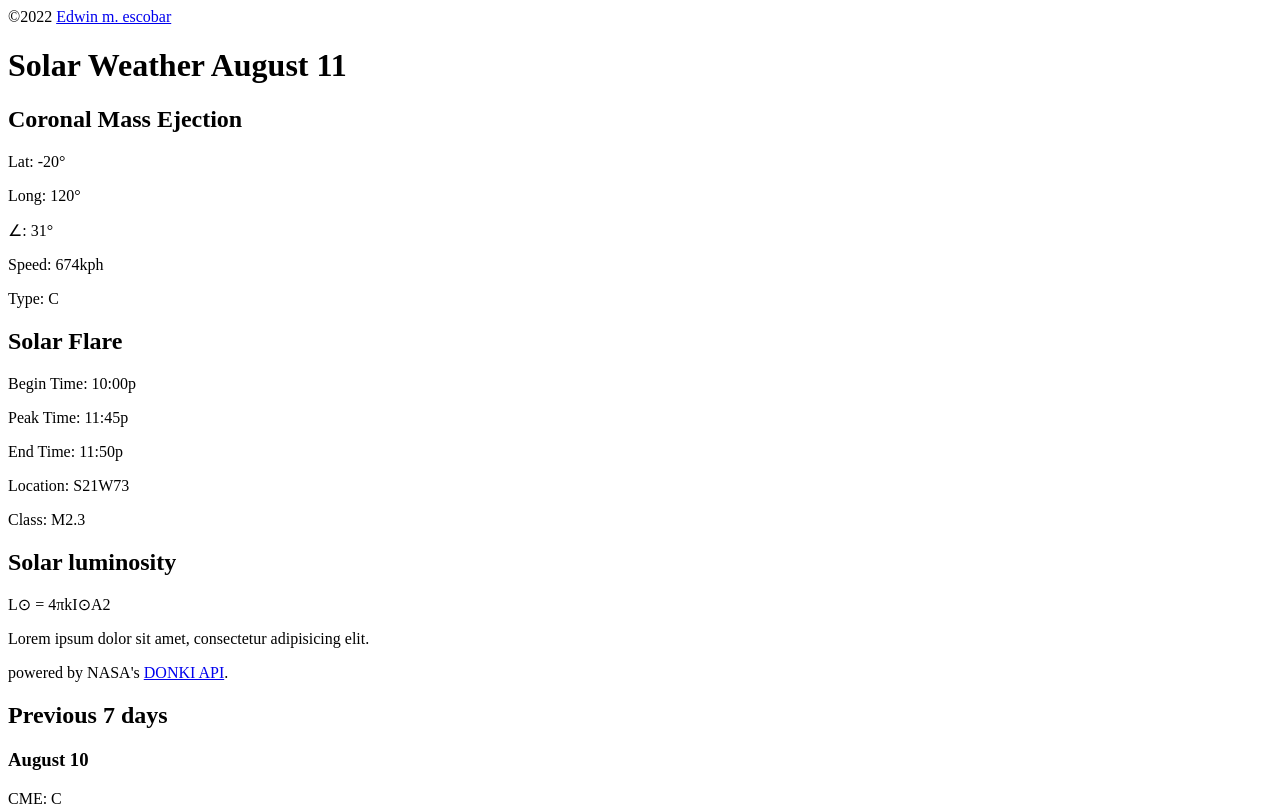
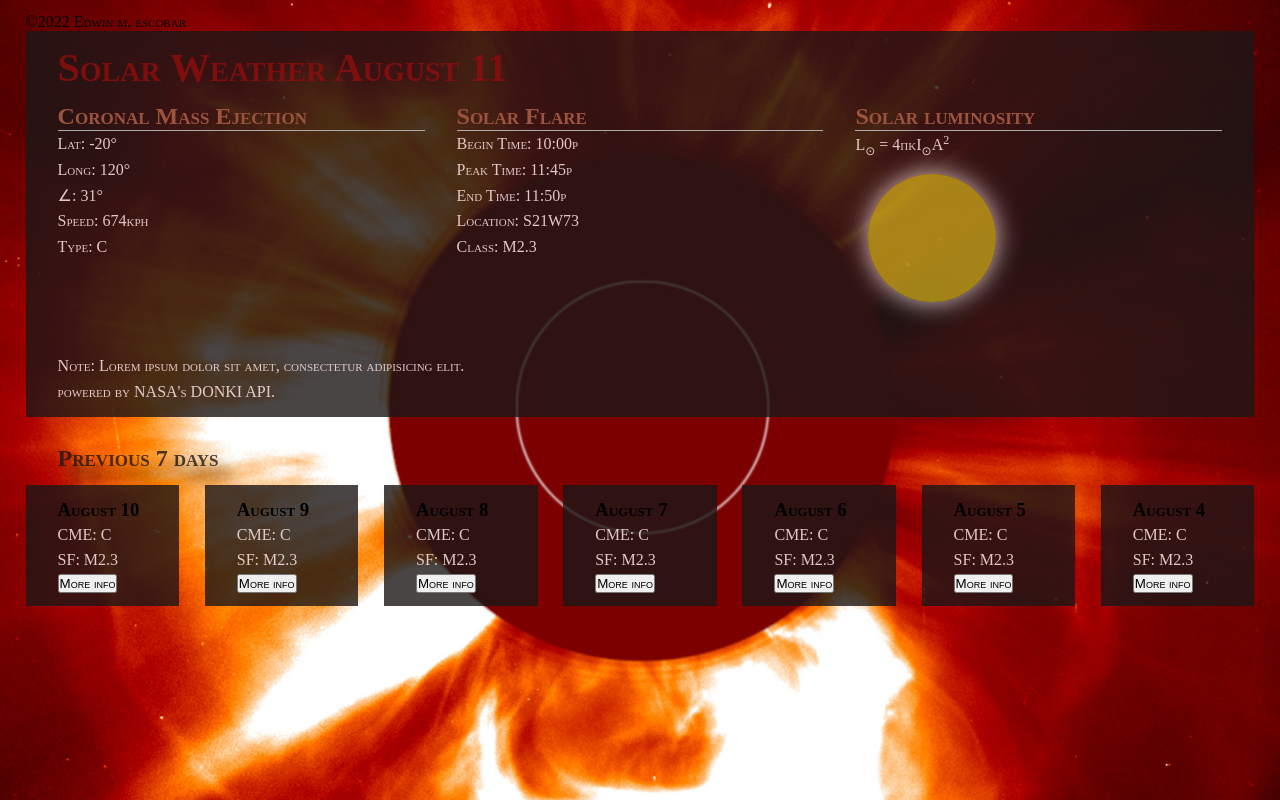
Before and after one commit to escowin/sun-tracker, a plain HTML site: page index.html in a window 1280 px wide. Shown: the top 811 px of the page. Drawn offline with Linux system fonts and the light colour scheme.

Commit message:
css | set up initial typography & grid styles

```diff
--- a/assets/css/styles.css
+++ b/assets/css/styles.css
@@ -0,0 +1,106 @@
+*, *:after {
+    box-sizing: border-box;
+    margin: 0;
+    padding: 0;
+    font-variant: small-caps;
+}
+
+:root {
+    --primary: rgba(28, 23, 23, .8);
+    --secondary: rgba(245, 220, 220, 0.9);
+    --tertiary: rgba(134, 14, 14, 0.9);
+    --accent: rgb(156, 84, 62);
+    --grey: rgb(171, 171, 171);
+}
+
+/* typography */
+#header {
+    color: var(--tertiary);
+    font-size: 2.5rem;
+}
+
+.subheader {
+    color: var(--accent);
+    border-bottom: 1px solid var(--grey);
+}
+
+p {
+    line-height: 1.6;
+    color: var(--secondary);
+}
+
+a {
+    text-decoration: none;
+    color: inherit;
+}
+
+.sub, .sup {
+    font-size: .75rem;
+}
+
+.sub {
+    vertical-align: sub;
+}
+
+.sup {
+    vertical-align: super;
+}
+
+body {
+    background-image: url(../../assets/images/background.jpg);
+    background-position: center;
+    background-size: cover;
+    background-attachment: fixed;
+    padding: 1vw 2vw;
+}
+
+#current-weather, .previous-day {
+    background-color: var(--primary);
+    padding: 1vw 2.5vw;
+}
+
+#current-weather, #previous-weather, #previous-days {
+    display: grid;
+}
+
+#current-weather {
+    grid-template-columns: repeat(3, 1fr);
+    gap: 1vw 2.5vw;
+    justify-content: center;
+}
+
+#header, #info {
+    grid-column: span 3;
+}
+
+
+#sun {
+    background-color: rgba(255, 214, 29, 0.577);
+    border-radius: 50%;
+    box-shadow: 0 0 2vw var(--secondary);
+    height: 10vw;
+    width: 10vw;
+    margin: 1vw;
+}
+
+#info {
+    padding-top: 2vw;
+}
+
+#previous-weather, #previous-days {
+    grid-template-columns: repeat(7, 1fr);
+    justify-content: center;
+    line-height: 1.25;
+}
+
+#previous-header {
+    padding: 2vw 0 1vw 2.5vw;
+    grid-column: span 7;
+    color: var(--primary);
+    text-shadow: 1vw 1vw 1vw var(--primary);
+}
+
+#previous-days {
+    grid-column: span 7;
+    gap: 2vw;
+}
--- a/index.html
+++ b/index.html
@@ -14,7 +14,7 @@
     </header>
     <main id="current-weather">
         <!-- temporary hardcoded values -->
-        <h1 class="title">Solar Weather <span class="current-date">August 11</span></h1>
+        <h1 id="header">Solar Weather <span class="current-date">August 11</span></h1>
 
         <section id="coronal-mass-ejection">
             <h2 class="subheader">Coronal Mass Ejection</h2>
@@ -34,21 +34,21 @@
             <p class="sf-intensity">Class: M2.3</p>
         </section>
 
-        <section id="solar-conditions">
-            <h2 class="luminosity">Solar luminosity</h2>
+        <section id="solar-luminosity">
+            <h2 class="subheader">Solar luminosity</h2>
             <p class="magnitude">L<span class="sub">&#8857;</span> = 4&#960;kI<span class="sub">&#8857;</span>A<span class="sup">2</span></p>
-            <div class="sun"></div>
+            <div id="sun"></div>
         </section>
 
-        <section class="info">
-            <p class="cme-note">Lorem ipsum dolor sit amet, consectetur adipisicing elit.</p>
+        <section id="info">
+            <p class="cme-note">Note: Lorem ipsum dolor sit amet, consectetur adipisicing elit.</p>
             <p>powered by NASA's <a href="#">DONKI API</a>.</p>
         </section>
     </main>
 
     <footer id="previous-weather">
-        <h2 class="title">Previous 7 days</h2>
-        <section class="previous-days">
+        <h2 id="previous-header">Previous 7 days</h2>
+        <section id="previous-days">
             <article class="previous-day">
                 <h3 class="previous-date">August 10</h3>
                 <p class="previous-cme-type">CME: C</p>
@@ -59,35 +59,42 @@
             <article class="previous-day">
                 <h3 class="previous-date">August 9</h3>
                 <p class="previous-cme-type">CME: C</p>
-                <p class="prprevious-sf-type">SF: M2.3</p>
+                <p class="previous-sf-type">SF: M2.3</p>
                 <button class="previous-info">More info</button>
             </article>
 
             <article class="previous-day">
                 <h3 class="previous-date">August 8</h3>
                 <p class="previous-cme-type">CME: C</p>
-                <p class="prprevious-sf-type">SF: M2.3</p>
+                <p class="previous-sf-type">SF: M2.3</p>
                 <button class="previous-info">More info</button>
             </article>
 
             <article class="previous-day">
                 <h3 class="previous-date">August 7</h3>
                 <p class="previous-cme-type">CME: C</p>
-                <p class="prprevious-sf-type">SF: M2.3</p>
+                <p class="previous-sf-type">SF: M2.3</p>
                 <button class="previous-info">More info</button>
             </article>
 
             <article class="previous-day">
                 <h3 class="previous-date">August 6</h3>
                 <p class="previous-cme-type">CME: C</p>
-                <p class="prprevious-sf-type">SF: M2.3</p>
+                <p class="previous-sf-type">SF: M2.3</p>
                 <button class="previous-info">More info</button>
             </article>
 
             <article class="previous-day">
                 <h3 class="previous-date">August 5</h3>
                 <p class="previous-cme-type">CME: C</p>
-                <p class="prprevious-sf-type">SF: M2.3</p>
+                <p class="previous-sf-type">SF: M2.3</p>
+                <button class="previous-info">More info</button>
+            </article>
+
+            <article class="previous-day">
+                <h3 class="previous-date">August 4</h3>
+                <p class="previous-cme-type">CME: C</p>
+                <p class="previous-sf-type">SF: M2.3</p>
                 <button class="previous-info">More info</button>
             </article>
     </footer>
```
